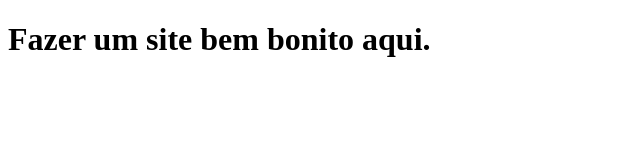
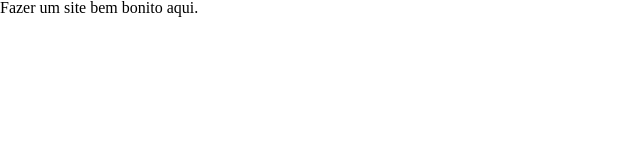
Before and after one commit to Tibola/tibola.github.io, a plain HTML site: page index.html in a window 1280 px wide. Shown: the whole page, without its empty margins (0-640 px from the left). Drawn offline with Linux system fonts and the light colour scheme.

Commit message:
Linkado CSS

```diff
--- a/index.html
+++ b/index.html
@@ -2,7 +2,9 @@
 <html>
   <head>
     <meta charset="utf-8">
-    <title></title>
+    <title>Tibola</title>
+
+    <link rel="stylesheet" href="stylesheets/screen.css">
   </head>
   <body>
     <h1>Fazer um site bem bonito aqui.</h1>
```
